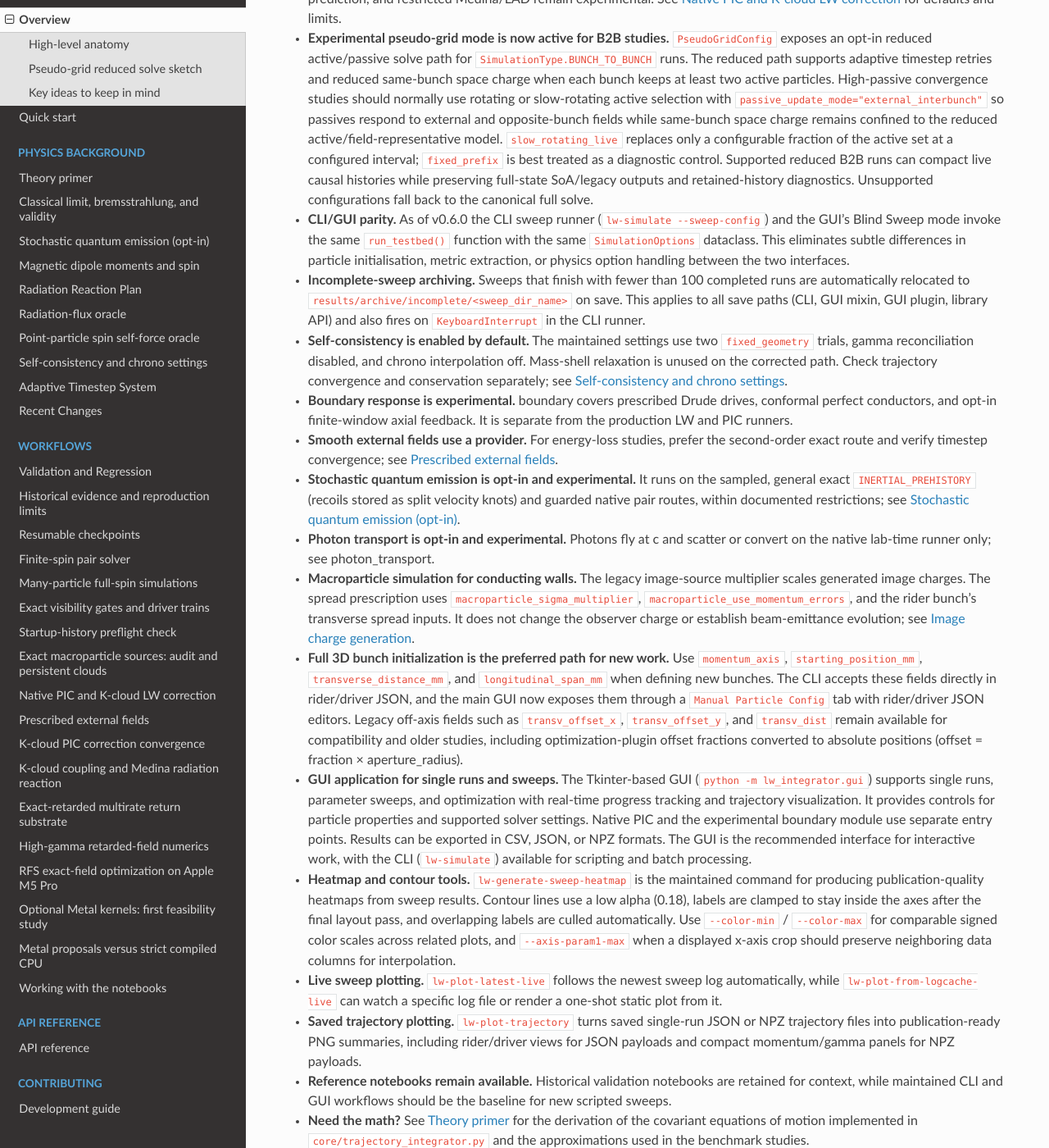
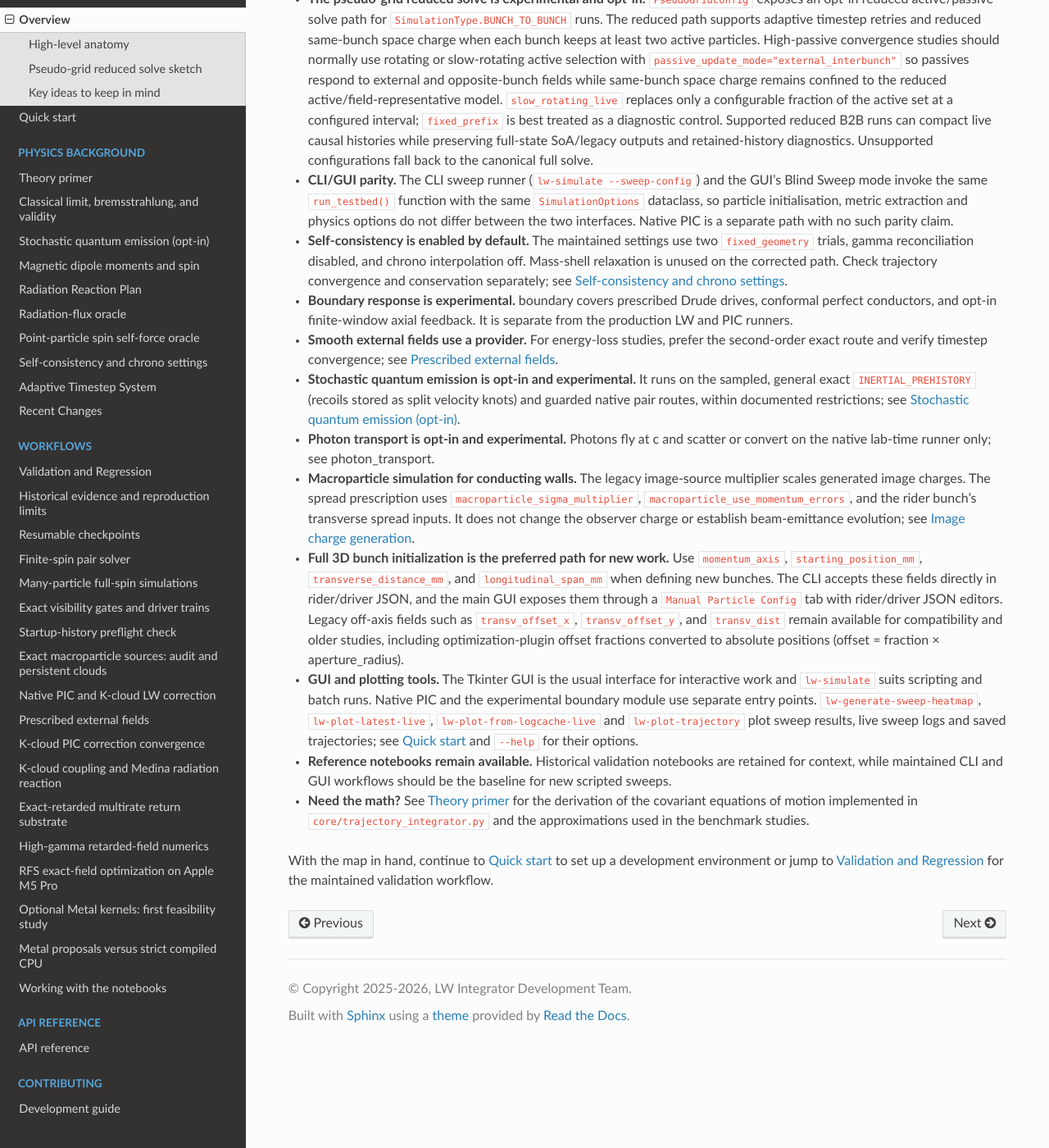
Before and after one commit to benfolsom/LW_integrator, a Sphinx documentation site: the page built from docs/source/overview.rst, in a window 1280 px wide and 1400 px high, scrolled down 3952 px. Shown: the whole window at 82% size. Built offline with Sphinx 7.4.7 and the Read the Docs theme 3.1.0, drawn with Linux system fonts in a browser that asks for light colours; pages that are not in the unit, such as notebooks, are missing from menus; some of the changed text lies outside the part shown.

Commit message:
Require Python 3.10 and update the overview and quickstart pages

```diff
--- a/docs/source/overview.rst
+++ b/docs/source/overview.rst
@@ -60,31 +60,27 @@
 ``lw_integrator/``
     CLI entry point (``cli.py``), GUI application (``gui.py``), headless sweep
     runner (``sweep_runner.py``), testbed runner (``testbed_runner.py``), and the
-    optimization GUI plugin (``optimization_plugin.py``).  As of v0.6.0 the CLI
-    sweep runner calls the **same** ``run_testbed()`` / ``SimulationOptions``
-    code paths as the GUI for matching settings, seeds, and supported routes.  Launch
-    the GUI with ``python -m lw_integrator.gui`` to access three operational
-    modes: Single Run (Main tab) for individual simulations with real-time
-    visualization, Blind Sweep for parameter space exploration, and Optimization
-    for global search using Genetic Algorithm, Differential Evolution,
-    Nelder-Mead, or Multi-start methods.  Includes convergence detection, top-N
-    result saving, and comprehensive trajectory export options.
+    optimization GUI plugin (``optimization_plugin.py``).  The CLI sweep runner
+    and the GUI call the same ``run_testbed()`` / ``SimulationOptions`` code
+    paths.  The GUI (``python -m lw_integrator.gui``) offers single runs, blind
+    sweeps and optimization; :doc:`quickstart` walks through them.
 
 ``optimization/``
     Sweep and optimization engine shared by CLI and GUI.  Contains the parameter
     grid builder (``parameter_sweep.py``), metrics extraction (``metrics.py``),
     result I/O (``result_io.py``), and UI/run/results mixins that the GUI plugin
-    composes.  ``result_io.relocate_incomplete_sweep()`` automatically moves
-    sweep directories with fewer than 100 completed runs to
+    composes.  ``result_io.relocate_incomplete_sweep()`` moves sweep
+    directories with fewer than 100 completed runs to
     ``results/archive/incomplete/``.
 
 ``results/``
     Output location for sweep and optimization runs (git-ignored).  Completed
-    sweeps land in ``results/sweeps/``; incomplete or cancelled sweeps are
-    relocated to ``results/archive/incomplete/`` automatically.
+    sweeps land in ``results/sweeps/``; incomplete or cancelled sweeps (fewer
+    than 100 completed runs, including a ``KeyboardInterrupt`` in the CLI
+    runner) are relocated to ``results/archive/incomplete/`` on save.
 
 ``docs/``
-    The refreshed documentation that you are currently reading.  Sphinx builds
+    The documentation you are reading.  Sphinx builds
     use the configuration in ``docs/source/conf.py`` and the helper script
     ``docs/build_docs.sh``.
 
@@ -210,7 +206,7 @@
   CPU. The opt-in K-cloud LW correction requires CPU float64; near-field
   pairs, midpoint prediction, and restricted Medina/LAD remain experimental.
   See :doc:`native_pic` for defaults and limits.
-* **Experimental pseudo-grid mode is now active for B2B studies.**
+* **The pseudo-grid reduced solve is experimental and opt-in.**
   ``PseudoGridConfig`` exposes an opt-in reduced active/passive solve path for
   ``SimulationType.BUNCH_TO_BUNCH`` runs.  The reduced path supports adaptive
   timestep retries and reduced same-bunch space charge when each bunch keeps at
@@ -224,16 +220,11 @@
   compact live causal histories while preserving full-state SoA/legacy outputs
   and retained-history diagnostics.  Unsupported configurations fall back to the
   canonical full solve.
-* **CLI/GUI parity.**  As of v0.6.0 the CLI sweep runner
-  (``lw-simulate --sweep-config``) and the GUI's Blind Sweep mode invoke the
-  same ``run_testbed()`` function with the same ``SimulationOptions`` dataclass.
-  This eliminates subtle differences in particle initialisation, metric
-  extraction, or physics option handling between the two interfaces.
-* **Incomplete-sweep archiving.**  Sweeps that finish with fewer than 100
-  completed runs are automatically relocated to
-  ``results/archive/incomplete/<sweep_dir_name>`` on save.  This applies to all
-  save paths (CLI, GUI mixin, GUI plugin, library API) and also fires on
-  ``KeyboardInterrupt`` in the CLI runner.
+* **CLI/GUI parity.**  The CLI sweep runner (``lw-simulate --sweep-config``)
+  and the GUI's Blind Sweep mode invoke the same ``run_testbed()`` function with
+  the same ``SimulationOptions`` dataclass, so particle initialisation, metric
+  extraction and physics options do not differ between the two interfaces.
+  Native PIC is a separate path with no such parity claim.
 * **Self-consistency is enabled by default.** The maintained settings use two
   ``fixed_geometry`` trials, gamma reconciliation disabled, and chrono
   interpolation off. Mass-shell relaxation is unused on the corrected path.
@@ -259,34 +250,19 @@
 * **Full 3D bunch initialization is the preferred path for new work.**  Use
   ``momentum_axis``, ``starting_position_mm``, ``transverse_distance_mm``, and
   ``longitudinal_span_mm`` when defining new bunches. The CLI accepts these
-  fields directly in rider/driver JSON, and the main GUI now exposes them
+  fields directly in rider/driver JSON, and the main GUI exposes them
   through a ``Manual Particle Config`` tab with rider/driver JSON editors.
   Legacy off-axis fields such as ``transv_offset_x``, ``transv_offset_y``, and
   ``transv_dist`` remain available for compatibility and older studies,
   including optimization-plugin offset fractions converted to absolute
   positions (offset = fraction × aperture_radius).
-* **GUI application for single runs and sweeps.**  The Tkinter-based GUI (``python -m
-  lw_integrator.gui``) supports single runs, parameter sweeps, and optimization
-  with real-time progress tracking and trajectory visualization. It provides
-  controls for particle properties and supported solver settings. Native PIC
-  and the experimental boundary module use separate entry points. Results can be exported in CSV, JSON, or NPZ formats.
-  The GUI is the recommended interface for interactive work, with the CLI
-  (``lw-simulate``) available for scripting and batch processing.
-* **Heatmap and contour tools.**  ``lw-generate-sweep-heatmap`` is the
-  maintained command for producing
-  publication-quality heatmaps from sweep results. Contour lines use a low
-  alpha (0.18), labels are clamped to stay inside the axes after the final
-  layout pass, and overlapping labels are culled automatically. Use
-  ``--color-min`` / ``--color-max`` for comparable signed color scales across
-  related plots, and ``--axis-param1-max`` when a displayed x-axis crop should
-  preserve neighboring data columns for interpolation.
-* **Live sweep plotting.**  ``lw-plot-latest-live`` follows the newest sweep
-  log automatically, while ``lw-plot-from-logcache-live`` can watch a specific
-  log file or render a one-shot static plot from it.
-* **Saved trajectory plotting.**  ``lw-plot-trajectory`` turns saved single-run
-  JSON or NPZ trajectory files into publication-ready PNG summaries, including
-  rider/driver views for JSON payloads and compact momentum/gamma panels for
-  NPZ payloads.
+* **GUI and plotting tools.**  The Tkinter GUI is the usual interface for
+  interactive work and ``lw-simulate`` suits scripting and batch runs.  Native
+  PIC and the experimental boundary module use separate entry points.
+  ``lw-generate-sweep-heatmap``, ``lw-plot-latest-live``,
+  ``lw-plot-from-logcache-live`` and ``lw-plot-trajectory`` plot sweep results,
+  live sweep logs and saved trajectories; see :doc:`quickstart` and
+  ``--help`` for their options.
 * **Reference notebooks remain available.**  Historical validation notebooks are
   retained for context, while maintained CLI and GUI workflows should be the
   baseline for new scripted sweeps.
--- a/docs/source/recent_changes.rst
+++ b/docs/source/recent_changes.rst
@@ -20,6 +20,8 @@
 
 README restructured as a stable overview; dated update notes moved to the
 changelog. Documentation only; no code or results change.
+
+Python 3.10 or later required; overview and quickstart pages updated.
 
 .. _release_0_12_3:
 
```
Also changed, not shown: CHANGELOG.md (+1 -0 lines), README.md (+2 -3 lines), docs/source/quickstart.rst (+19 -18 lines), pyproject.toml (+3 -5 lines).
